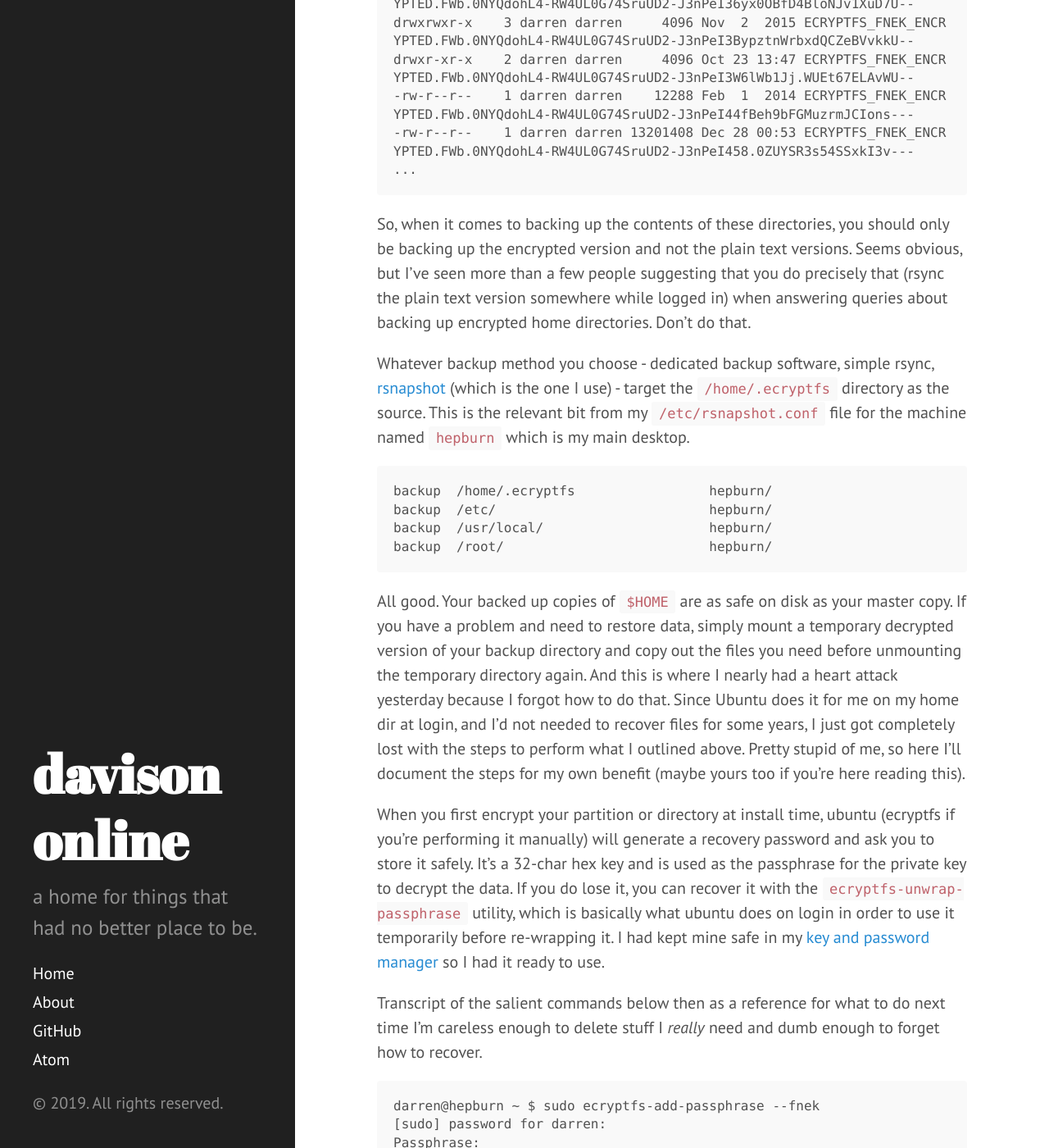
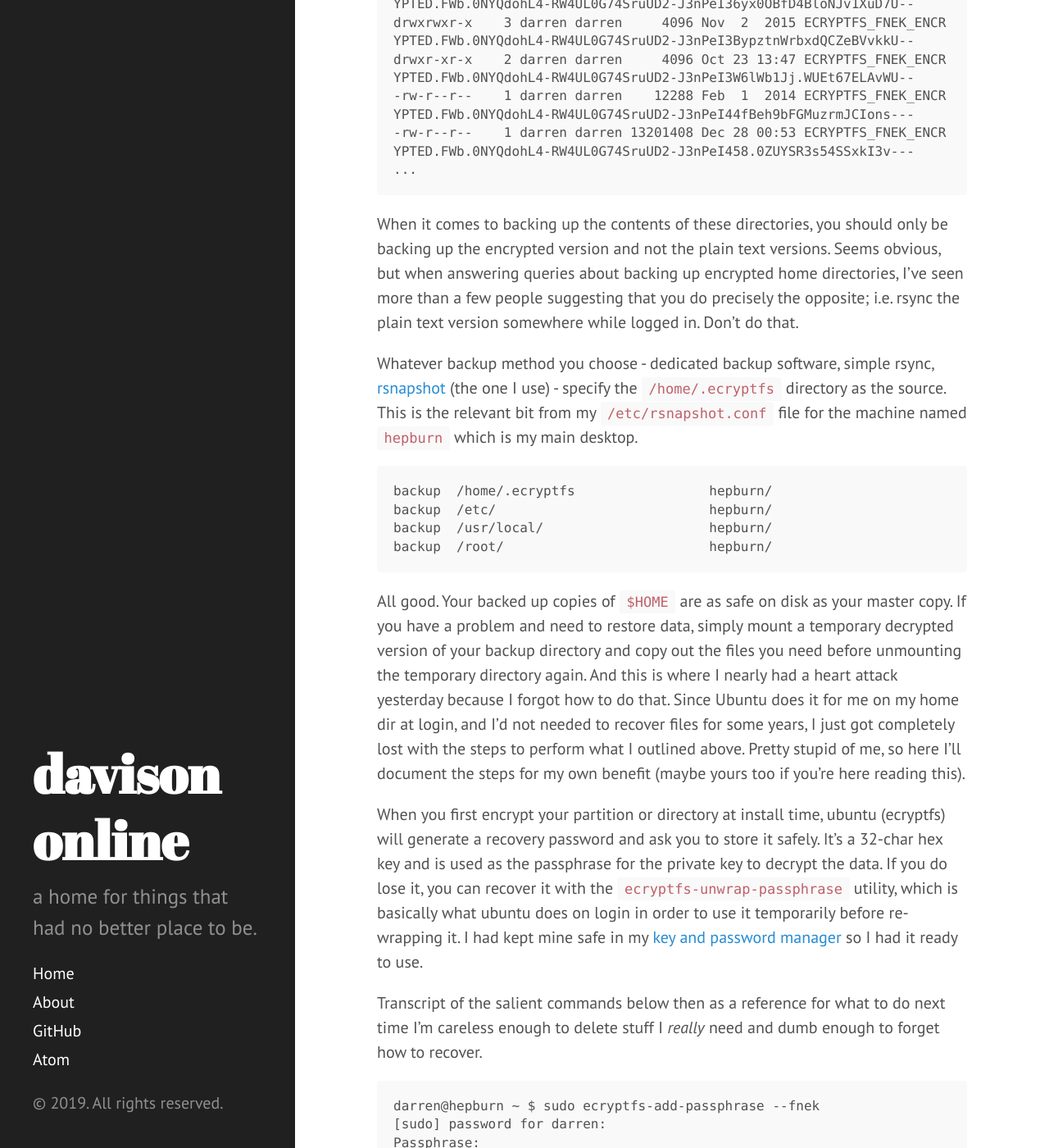
Before and after one commit to davison/davison.github.io, a Jekyll site: the page built from _posts/2019-04-08-encryption-and-backups.md, in a window 1280 px wide and 1400 px high, scrolled down 1031 px. Shown: the whole window at 82% size. Built offline with Jekyll 4.4.1, drawn with Linux system fonts in a browser that asks for light colours; comment, search, counter and statistics services are not loaded.

Commit message:
clarify prose

````diff
--- a/_posts/2019-04-08-encryption-and-backups.md
+++ b/_posts/2019-04-08-encryption-and-backups.md
@@ -29,9 +29,9 @@ drwxr-xr-x    2 darren darren     4096 Oct 23 13:47 ECRYPTFS_FNEK_ENCRYPTED.FWb.
 ...
 ```
 
-So, when it comes to backing up the contents of these directories, you should only be backing up the encrypted version and not the plain text versions. Seems obvious, but I've seen more than a few people suggesting that you do precisely that (rsync the plain text version somewhere while logged in) when answering queries about backing up encrypted home directories. Don't do that.
+When it comes to backing up the contents of these directories, you should only be backing up the encrypted version and not the plain text versions. Seems obvious, but when answering queries about backing up encrypted home directories, I've seen more than a few people suggesting that you do precisely the opposite; i.e. rsync the plain text version somewhere while logged in. Don't do that.
 
-Whatever backup method you choose - dedicated backup software, simple rsync, [rsnapshot](https://www.rsnapshot.org) (which is the one I use) - target the `/home/.ecryptfs` directory as the source. This is the relevant bit from my `/etc/rsnapshot.conf` file for the machine named `hepburn` which is my main desktop.
+Whatever backup method you choose - dedicated backup software, simple rsync, [rsnapshot](https://www.rsnapshot.org) (the one I use) - specify the `/home/.ecryptfs` directory as the source. This is the relevant bit from my `/etc/rsnapshot.conf` file for the machine named `hepburn` which is my main desktop.
 
 ```
 backup	/home/.ecryptfs			hepburn/
@@ -42,7 +42,7 @@ backup	/root/				hepburn/
 
 All good. Your backed up copies of `$HOME` are as safe on disk as your master copy. If you have a problem and need to restore data, simply mount a temporary decrypted version of your backup directory and copy out the files you need before unmounting the temporary directory again. And this is where I nearly had a heart attack yesterday because I forgot how to do that. Since Ubuntu does it for me on my home dir at login, and I'd not needed to recover files for some years, I just got completely lost with the steps to perform what I outlined above. Pretty stupid of me, so here I'll document the steps for my own benefit (maybe yours too if you're here reading this).
 
-When you first encrypt your partition or directory at install time, ubuntu (ecryptfs if you're performing it manually) will generate a recovery password and ask you to store it safely. It's a 32-char hex key and is used as the passphrase for the private key to decrypt the data. If you do lose it, you can recover it with the `ecryptfs-unwrap-passphrase` utility, which is basically what ubuntu does on login in order to use it temporarily before re-wrapping it. I had kept mine safe in my [key and password manager](https:///www.keepassx.org/) so I had it ready to use.
+When you first encrypt your partition or directory at install time, ubuntu (ecryptfs) will generate a recovery password and ask you to store it safely. It's a 32-char hex key and is used as the passphrase for the private key to decrypt the data. If you do lose it, you can recover it with the `ecryptfs-unwrap-passphrase` utility, which is basically what ubuntu does on login in order to use it temporarily before re-wrapping it. I had kept mine safe in my [key and password manager](https:///www.keepassx.org/) so I had it ready to use.
 
 Transcript of the salient commands below then as a reference for what to do next time I'm careless enough to delete stuff I *really* need and dumb enough to forget how to recover.
 
````
